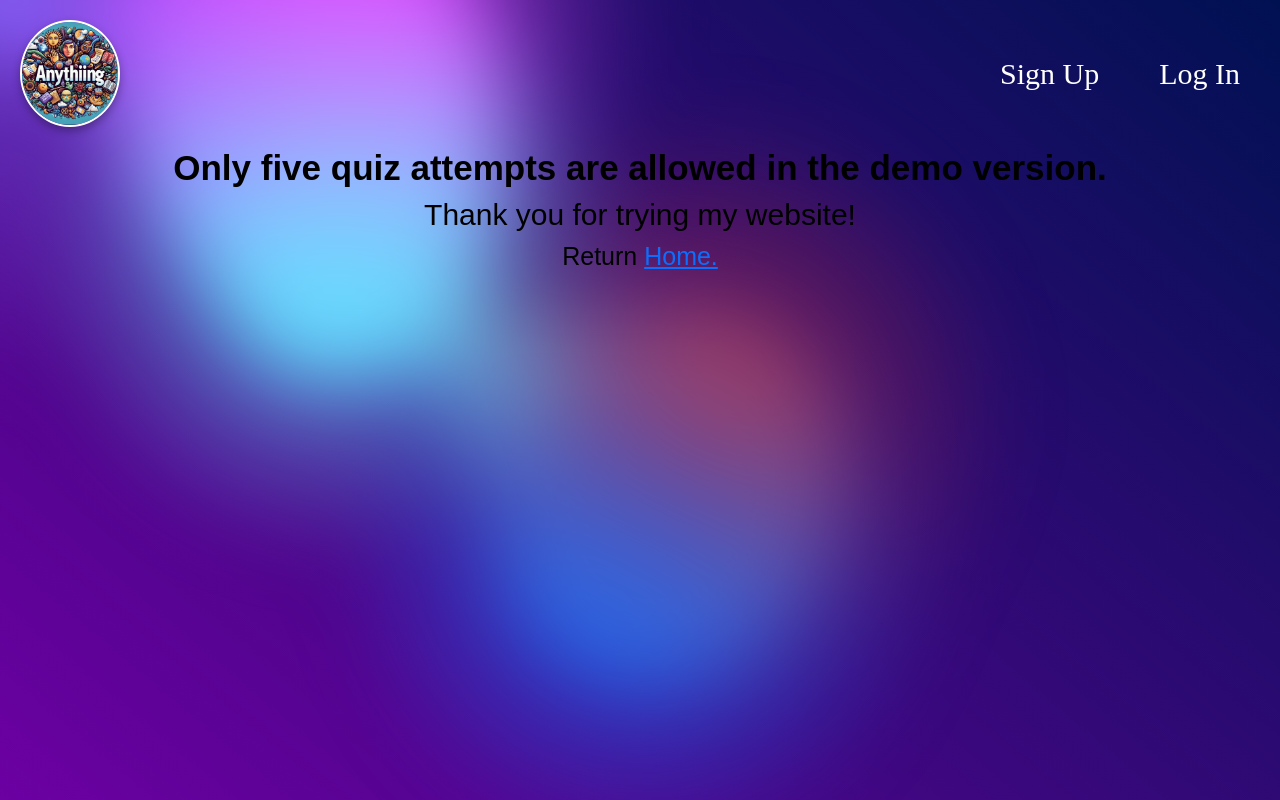
After one commit to ireshedo/anythiing-com, a Flask app: template templates/demo_limit.html in a window 1280 px wide. The commit adds this page. Run offline with Flask 3, Linux system fonts and the light colour scheme; the template is opened without the code that fills it, so the values that code supplies are empty; some libraries are stand-ins or nearby versions.

Commit message:
made changes to backend

```diff
--- a/app.py
+++ b/app.py
@@ -19,6 +19,7 @@ app = Flask(__name__)
 app.config["SESSION_PERMANENT"] = False
 app.config["SESSION_TYPE"] = "filesystem"
 Session(app)
+
 
 
 
@@ -101,6 +102,9 @@ def index():
             if request.method == "POST":
 
                 quiz_subject = request.form.get("quiz-subject")
+                print(quiz_subject)
+
+
                 quiz_score = float(request.form.get("score-average"))
 
                 quiz_totals_data = db.execute("SELECT quiz_totals.quizzes_taken, quiz_totals.subject_average_score FROM quiz_totals WHERE quiz_totals.user_id = :user_id AND quiz_totals.quiz_subjects = :quiz_subject", user_id=session["user_id"], quiz_subject=quiz_subject)
@@ -194,7 +198,7 @@ def index():
             return render_template("index.html", username=session["username"], rows=rows, graph_json=graph_json)
     except KeyError:
 
-        return render_template("index_nologin.html")
+        return render_template("signup.html")
 
 
 
@@ -297,6 +301,9 @@ def start_quiz():
 def quiz():
     if request.method == "POST":
 
+
+
+
         timer = request.form.get('timer')
         timer = request.form.get('timerSelect') if timer == "Yes" else timer
         questions = request.form.get('questions')
@@ -332,6 +339,14 @@ def quiz():
         _ = load_dotenv(find_dotenv())
 
 
+        rows = db.execute("SELECT users.allowed_quizzes FROM users WHERE users.id = ?", session["user_id"])
+
+        allowed_quizzes = int(rows[0]["allowed_quizzes"])
+
+        if allowed_quizzes >= 5 :
+            return render_template("demo_limit.html")
+
+
 
         test_var = 2
 
@@ -364,6 +379,10 @@ def quiz():
 
             questions_list_for_html = questions_list
 
+        allowed_quizzes += 1
+
+        db.execute ("UPDATE users SET allowed_quizzes = ? WHERE id = ?", allowed_quizzes, session["user_id"])
+
 
         return render_template("quiz.html", questions_list=questions_list, questions_length=questions, timer=timer, questions_list_for_html=questions_list_for_html, quiz_topic=quiz_topic, quiz_description=quiz_description, quiz_image=quiz_image)
 
@@ -371,4 +390,4 @@ def quiz():
 
 
 if __name__ == "__main__":
-    app.run(debug=True)
+    app.run()
--- a/static/styles.css
+++ b/static/styles.css
@@ -60,7 +60,7 @@ header, main {
     position: relative;
     width: 600px;
     height: 300px;
-    margin: 20% 30%;
+    margin: 10% 30%;
     text-align: center;
 }
 
@@ -827,6 +827,27 @@ button[type="submit"]:hover {
     color: black;
 }
 
+.demo-limit {
+    text-align: center;
+    font-family: 'Merriweather', sans-serif;
+}
+
+.demo-limit h2 {
+    font-size: 35px;
+    font-weight: bold;
+    color: black;
+}
+
+.demo-limit h3 {
+    font-size: 30px;
+    color: black;
+}
+
+
+.demo-limit h4 {
+    font-size: 25px;
+    color: black;
+}
 
 
 
--- /dev/null
+++ b/templates/demo_limit.html
@@ -0,0 +1,13 @@
+{% extends "layout.html" %}
+
+{% block title %}
+    Demo Limit
+{% endblock %}
+
+{% block main %}
+<div class="demo-limit">
+    <h2>Only five quiz attempts are allowed in the demo version.</h2>
+        <h3>Thank you for trying my website!</h3>
+    <h4>Return <a href="/">Home.</a></h4>
+</div>
+{% endblock %}
--- a/templates/signup.html
+++ b/templates/signup.html
@@ -5,6 +5,10 @@
 {% endblock %}
 
 {% block main %}
+<div class="welcome-text">
+    <h1>Do you really know what you know?</h1>
+    <h2>Welcome to ANYTHIING.COM where you can test your knowledge on any topic known to man! Are you sure you really know what you know? Sign In below to get started or <a href="/login">Log In</a> if you already have an account!</h2>
+</div>
     <div class="account-access-wrapper">
         <div class="account-access">
             <form action="/signup" method="post">
@@ -58,7 +62,7 @@
 
 
 
-<!-- java code for sign in page -->
+<!-- javascript code for sign in page -->
 
 
 <script>
```
Also changed, not shown: anything_data.db. Lines whose indentation alone changed are shown as unchanged.
